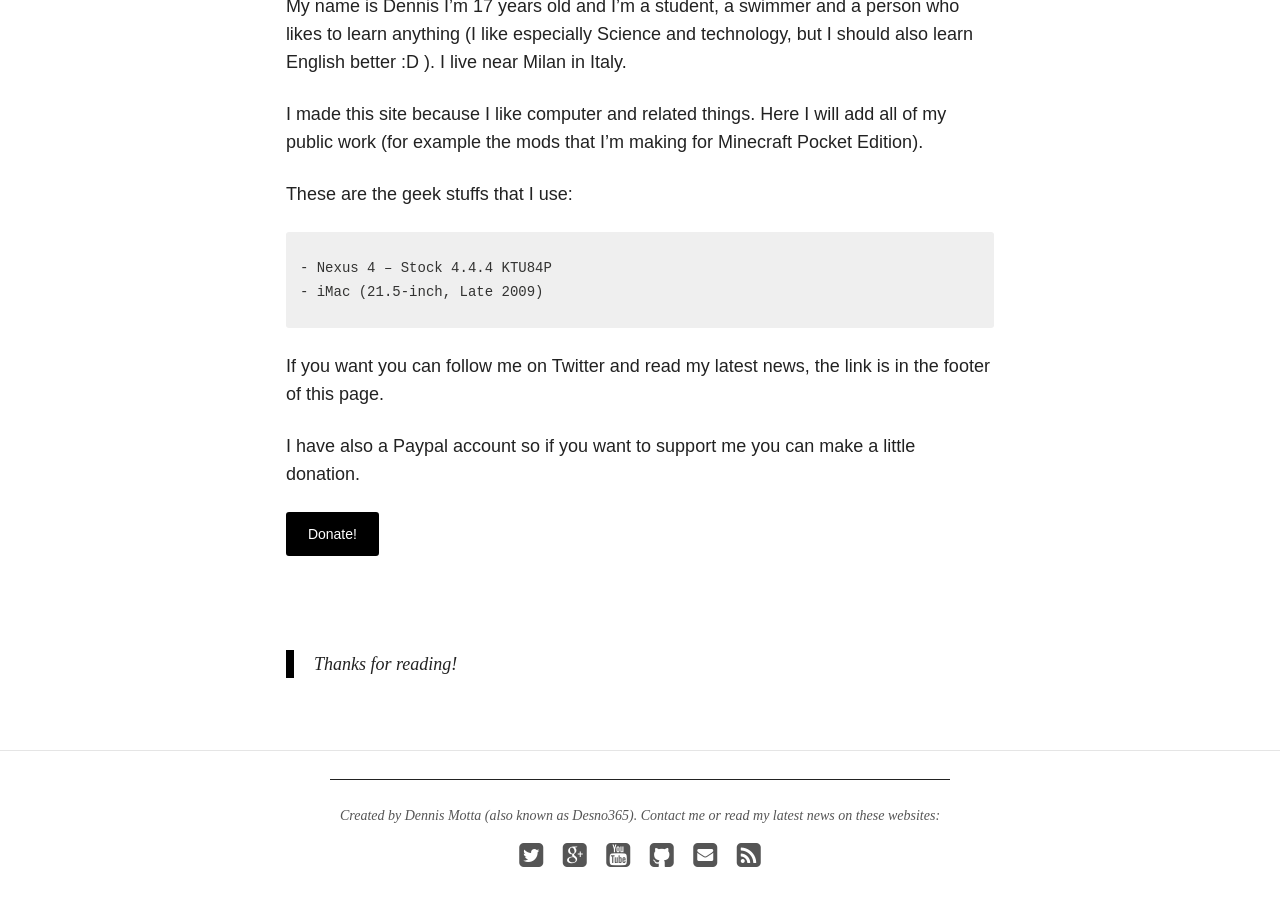
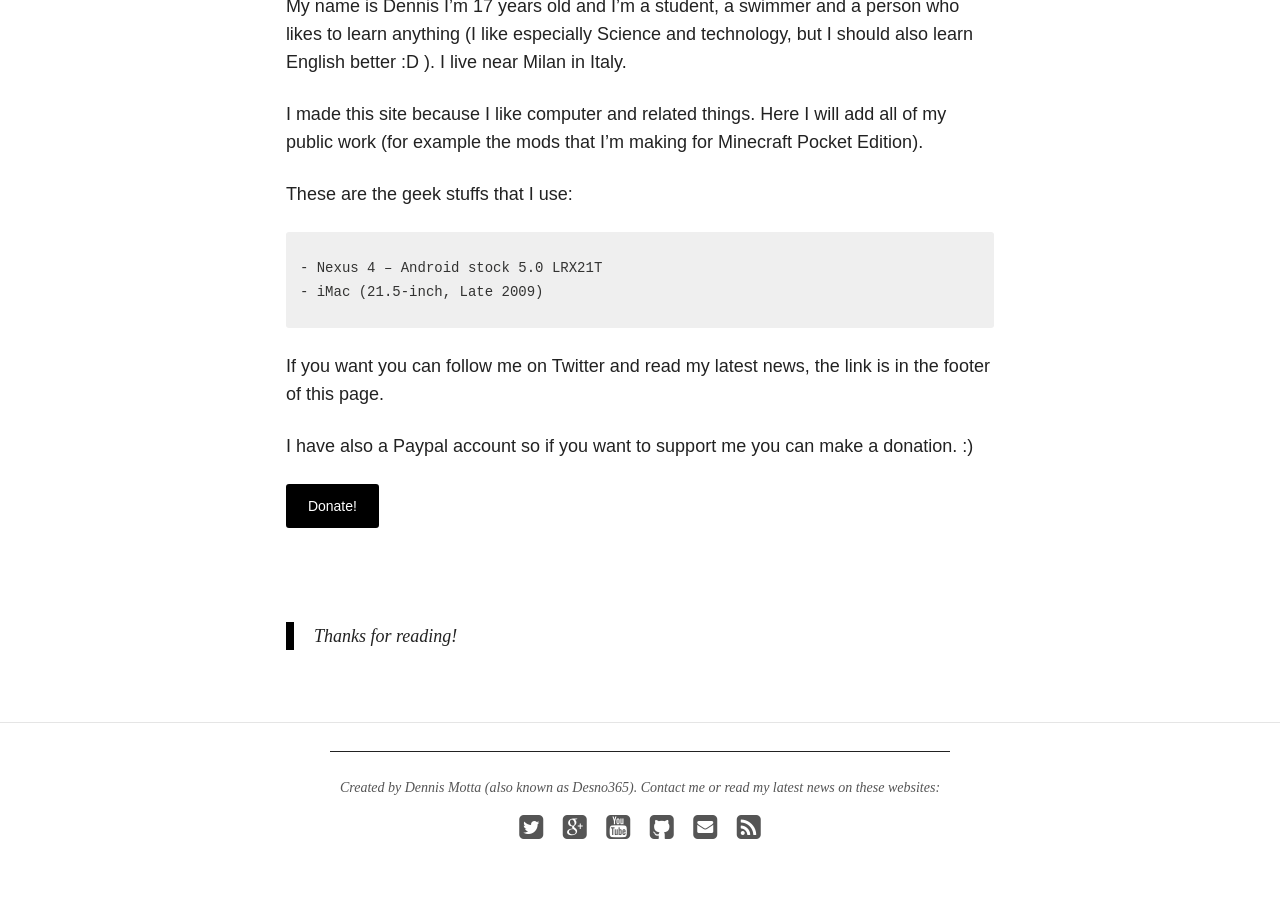
Before and after one commit to Desno365/Desno365.github.io, a Jekyll site: the page built from about/index.md, in a window 1280 px wide and 900 px high, scrolled down 1004 px. Built offline with Jekyll 4.4.1, drawn with Linux system fonts in a browser that asks for light colours; nearby versions of some CDN libraries.

Commit message:
Little changes in about me

```diff
--- a/about/index.md
+++ b/about/index.md
@@ -15,7 +15,7 @@
 
 These are the geek stuffs that I use:
 {% highlight text %}
-- Nexus 4 – Stock 4.4.4 KTU84P
+- Nexus 4 – Android stock 5.0 LRX21T
 - iMac (21.5-inch, Late 2009)
 {% endhighlight %}
 
@@ -23,7 +23,7 @@
 
 If you want you can follow me on Twitter and read my latest news, the link is in the footer of this page.
 
-I have also a Paypal account so if you want to support me you can make a little donation.
+I have also a Paypal account so if you want to support me you can make a donation. :)
 
 <div markdown="0"><a href="https://www.paypal.com/cgi-bin/webscr?cmd=_s-xclick&hosted_button_id=GBEMKJBA3Z7PG" class="btn">Donate!</a></div>
 
```
